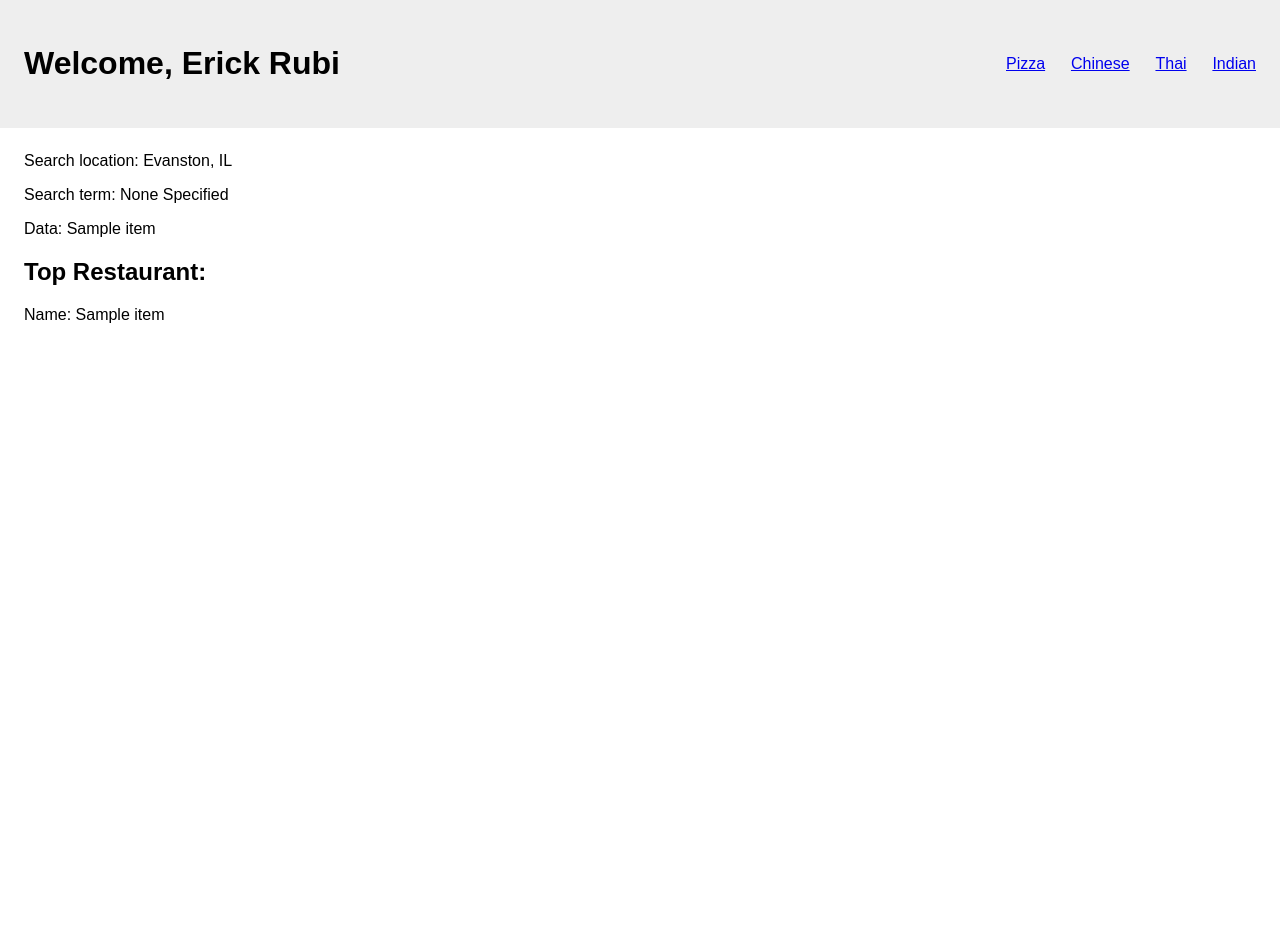
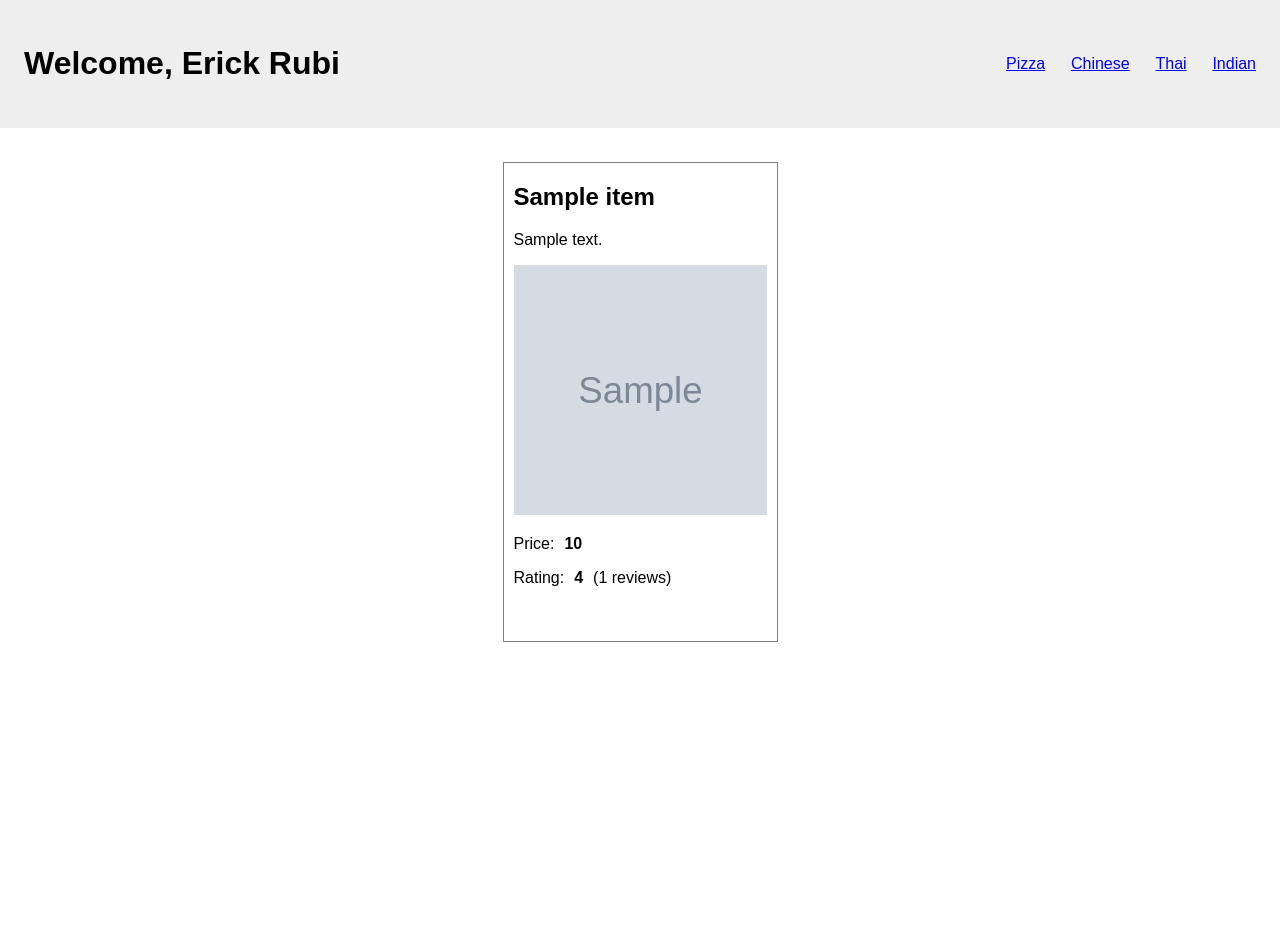
Before and after one commit to maotoshimojo/webdev-labs, a Flask app: page /restaurant in a window 1280 px wide. Before the commit the page ends 323 px from the top, so only its background shows below. Run offline with Flask 2, Linux system fonts and the light colour scheme; grey boxes marked "Sample" are stand-in pictures; a database or web service that is not in the repository returns one stand-in record (values such as "Sample title"); data that the repository does not hold is empty; some libraries are stand-ins or nearby versions.

Commit message:
finish lab02

```diff
--- a/lab02/app.py
+++ b/lab02/app.py
@@ -50,7 +50,7 @@ def exercise2():
 @app.route('/restaurant-data/<city>')
 @app.route('/restaurant-data')
 def exercise3(city='Evanston, IL', search_term=''):
-    url = 'https://www.apitutor.org/yelp/simple/v3/businesses/search?location={0}&term={1}'.format(city, search_term)
+    url = f'https://www.apitutor.org/yelp/simple/v3/businesses/search?location={city}&term={search_term}'
     response = requests.get(url)
     data = response.json()
     pprint(data) # for debugging -- prints the result to the command line
@@ -63,16 +63,16 @@ def exercise3(city='Evanston, IL', search_term=''):
 @app.route('/restaurant/<city>')
 @app.route('/restaurant')
 def exercise4(city='Evanston, IL', search_term=''):
-    url = 'https://www.apitutor.org/yelp/simple/v3/businesses/search?location={0}&term={1}'.format(city, search_term)
+    url = f'https://www.apitutor.org/yelp/simple/v3/businesses/search?location={city}&term={search_term}'
     response = requests.get(url)
     restaurants = response.json()
-    pprint(restaurants[0]) # for debugging
+    pprint(restaurants) # for debugging
     return render_template(
         'restaurant.html',
         user=current_user,
         search_term=search_term,
         city=city,
-        restaurant=restaurants[0]
+        restaurants=restaurants
     )
 
 @app.route('/cards')
--- a/lab02/static/style.css
+++ b/lab02/static/style.css
@@ -5,6 +5,7 @@ body * {
 body {
     font-family: Arial, Helvetica, sans-serif;
     margin: 0;
+    height: 100vh;
 }
 
 header {
@@ -25,6 +26,26 @@ nav ul {
 
 main {
     margin: 3vh;
+    display: flex;
+    flex-wrap: wrap;
+    height: 100%;
+    justify-content: center;
+}
+
+.restaurant-card {
+    border: 1px solid gray;
+    height: 480px;
+    width: 275px;
+    margin: 10px auto;
+}
+
+.restaurant-card img {
+    width: 100%;
+    height: 250px;
+}
+
+.restaurant-card * {
+    padding: 0 10px;
 }
 
 
--- /dev/null
+++ b/lab02/templates/includes/restaurant-card.html
@@ -0,0 +1,7 @@
+<section class='restaurant-card'>
+    <h2>{{ restaurant.get('name') }}</h2>
+    <p>{{ restaurant.get('display_address') }}</p>
+    <img src='{{ restaurant.get('image_url') }}'/>
+    <p>Price:<strong>{{ restaurant.get('price') }}</strong></p>
+    <p>Rating:<strong>{{ restaurant.get('rating') }}</strong>({{ restaurant.get('review_count') }} reviews)</p>
+</section>
--- a/lab02/templates/restaurant.html
+++ b/lab02/templates/restaurant.html
@@ -11,11 +11,9 @@
     {% include 'includes/header.html' %}
 
     <main>
-        <p>Search location: {{city}}</p>
-        <p>Search term: {{search_term or 'None Specified'}}</p>
-        <p>Data: {{ restaurant }}</p>
-        <h2>Top Restaurant:</h2>
-        <p>Name: {{ restaurant.get('name') }}</p>
+    {% for restaurant in restaurants %}
+        {% include 'includes/restaurant-card.html' %}
+    {% endfor %}
     </main>
 </body>
 </html>
```
